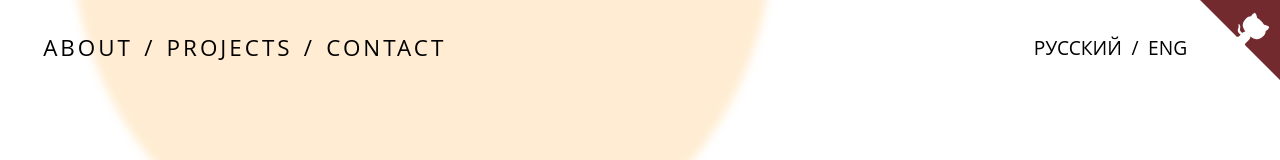
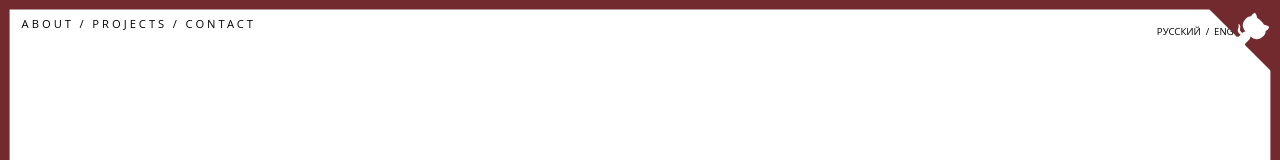
Before and after one commit to couatl/couatl.github.io, a Nuxt app: page / in a window 1280 px wide. Shown: the top 160 px of the page. Built offline with nearby package versions, Linux system fonts and the light colour scheme.

Commit message:
Changed logo part

```diff
--- a/pages/index.vue
+++ b/pages/index.vue
@@ -1,14 +1,10 @@
 <template>
-  <div class="main">
+  <div class="root">
+    <app-header/>
     <section class="logo">
-      <app-header/>
       <div>
         <github/>
         <app-title/>
-        <img src="landing.png" class="photo"/>
-        <div style="position: relative">
-          <div class="yellow-circle"/>
-        </div>
         <div class="landing__down">
           <div class="landing__down-text">
             About
@@ -17,23 +13,29 @@
         </div>
       </div>
     </section>
+    <profile-section/>
   </div>
 </template>
 
 <script>
 
   // TODO: При ховере на руку + about -> баунсинг руки
-  // TODO: багфикс ховера руки
+  // TODO: русская версия
+  // TODO: появление меню при скролле вниз
+  // TODO: появление меню при скролле вниз
+  // Поблагодарить шрифты в футере
 
   import Github from '~/components/Github.vue'
   import AppHeader from '~/components/AppHeader.vue'
   import AppTitle from '~/components/AppTitle.vue'
+  import ProfileSection from '~/components/ProfileSection.vue'
 
   export default {
     components: {
       Github,
       AppHeader,
-      AppTitle
+      AppTitle,
+      ProfileSection
     }
   }
 </script>
@@ -44,34 +46,18 @@
     font-size: 2em;
     display: flex;
     padding: 1em;
-    align-items: flex-end;
+    align-items: center;
     justify-content: center;
-    box-shadow: inset 0 -1em #732a2f;
-  }
-
-  .photo {
-    display: block;
-    max-width: 100%;
-    width: 1200px;
-    margin-left: -2em;
-  }
-
-  .yellow-circle {
-    width: 700px;
-    height: 700px;
-    border: solid 350px #ffa522;
-    border-radius: 100%;
-    z-index: -1;
-    opacity: 0.2;
-    position: absolute;
-    bottom: 15em;
-    filter: blur(5px);
+    /*box-shadow: inset 0 -1em #732a2f;*/
+    /*background: #333532 url("../static/2.png") no-repeat right;*/
+    background-size: contain;
+    box-shadow: inset 0 0 0 0.3em #732a2f;
   }
 
   .landing__down {
     display: flex;
     position: absolute;
-    right: 1em;
+    left: 1em;
     bottom: 1.5em;
     flex-direction: column;
     cursor: pointer;
@@ -90,7 +76,7 @@
   }
 
   .landing__down-icon:hover {
-    transform:  rotate(180deg) translateY(-10px);
+    transform: rotate(180deg) translateY(-10px);
   }
 
   .landing__down-text {
```
